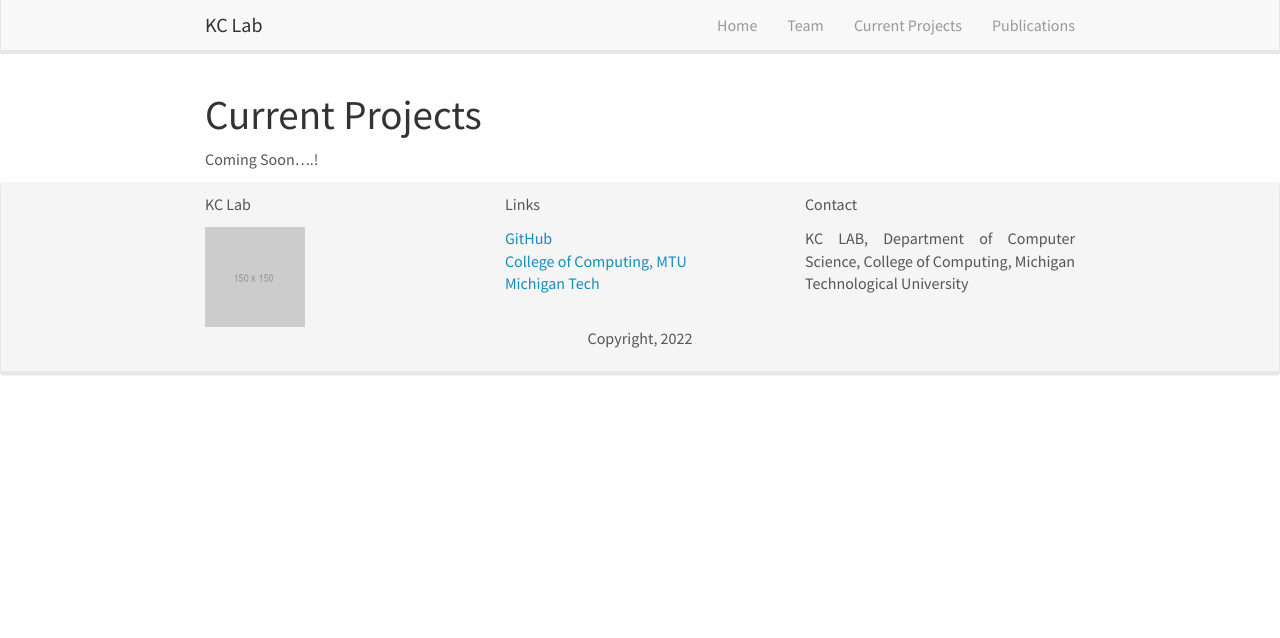
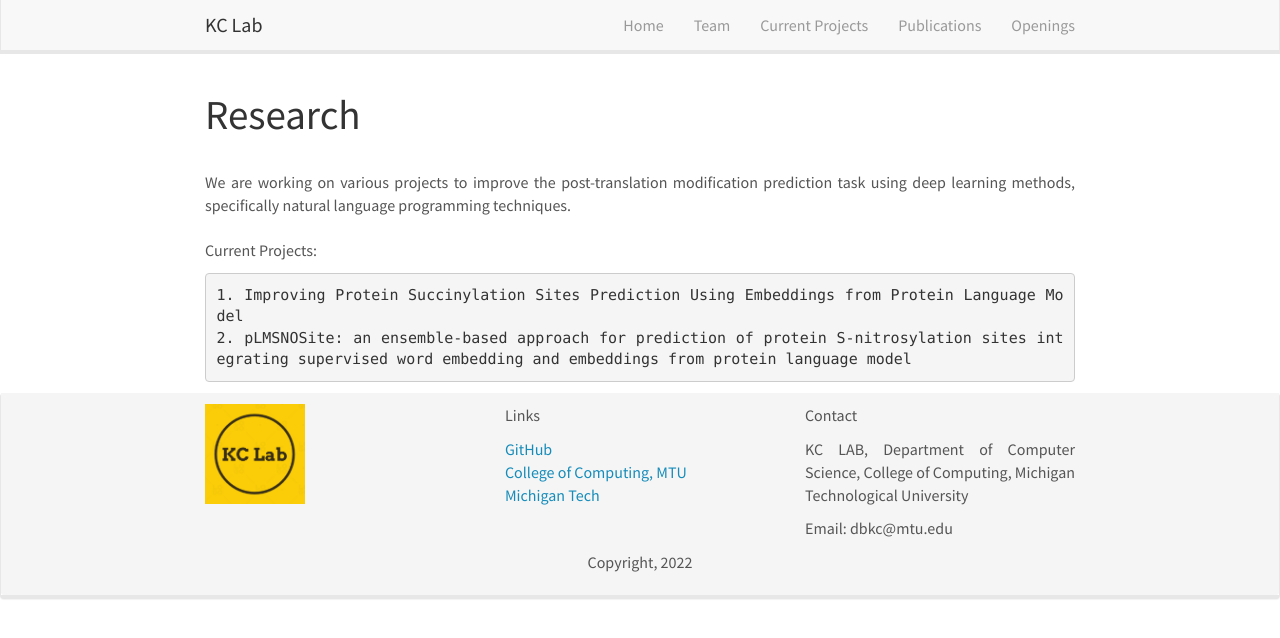
Before and after one commit to pawelparker/KCLabMTU.github.io, a Jekyll site: the page built from _pages/research.md, in a window 1280 px wide. Shown: the top 638 px of the page. Built offline with Jekyll 4.4.1, drawn with Linux system fonts in a browser that asks for light colours; nearby versions of some CDN libraries.

```diff
--- a/_includes/footer.html
+++ b/_includes/footer.html
@@ -3,7 +3,6 @@
 	<div class="container-fluid">
 		<div class="row">
 			<div class="col-sm-4">
-				<p>{{ site.title }}</p>
 				<img class="img-fluid" src="../images/logo/lab-logo.png"
 				     style="max-width: 100px;">
 			</div>
@@ -21,6 +20,7 @@
 			<div class="col-sm-4">
 				<p>Contact</p>
 				<p>KC LAB, Department of Computer Science, College of Computing, Michigan Technological University</p>
+				<p>Email: dbkc@mtu.edu</p>
 			</div>
 		</div>
 
--- a/_includes/header.html
+++ b/_includes/header.html
@@ -19,6 +19,7 @@
 		<!-- <li><a href="{{ site.url }}{{ site.baseurl }}/news">News</a></li> -->
 		<li><a href="{{ site.url }}{{ site.baseurl }}/research">Current Projects</a></li>
 		<li><a href="{{ site.url }}{{ site.baseurl }}/publications">Publications</a></li>
+		<li><a href="{{ site.url }}{{ site.baseurl }}/openings">Openings</a></li>
 	  </ul>
 	</div>
   </div>
--- a/_layouts/homelay.html
+++ b/_layouts/homelay.html
@@ -14,13 +14,13 @@ layout: default
 		<!-- Items -->
 		<div class="carousel-inner" markdown="0">
 			<div class="item active">
-				<img src="{{ site.url }}{{ site.baseurl }}/images/slider/slider-image.png" title="Slide-1" alt="Slide 1" />
+				<img src="{{ site.url }}{{ site.baseurl }}/images/slider/slider-1.png" title="Slide-1" alt="Slide 1" />
 			</div>
 			<div class="item">
-				<img src="{{ site.url }}{{ site.baseurl }}/images/slider/slider-image.png" alt="Slide 2" />
+				<img src="{{ site.url }}{{ site.baseurl }}/images/slider/slider-2.png" alt="Slide 2" />
 			</div>
 			<div class="item">
-				<img src="{{ site.url }}{{ site.baseurl }}/images/slider/slider-image.png" alt="Slide 2" />
+				<img src="{{ site.url }}{{ site.baseurl }}/images/slider/slider-3.png" alt="Slide 2" />
 			</div>
 		</div>
 		<a class="left carousel-control" href="#carousel" role="button" data-slide="prev">
--- a/_pages/research.md
+++ b/_pages/research.md
@@ -6,6 +6,13 @@ sitemap: false
 permalink: /research/
 ---
 
-# Current Projects
+<h1>Research</h1>
 
-Coming Soon....!
+
+<br>
+We are working on various projects to improve the post-translation modification prediction task using deep learning methods, specifically natural language programming techniques.
+<br><br>
+Current Projects:
+
+    1. Improving Protein Succinylation Sites Prediction Using Embeddings from Protein Language Model
+    2. pLMSNOSite: an ensemble-based approach for prediction of protein S-nitrosylation sites integrating supervised word embedding and embeddings from protein language model
```
Also changed, not shown: _pages/openings.md (+9 -3 lines), images/favicon.ico, images/logo/lab-logo.png, images/slider/kclabwebsite/IMG-9970.jpg (added), images/slider/kclabwebsite/IMG-9971.jpg (added), images/slider/kclabwebsite/IMG-9975.jpg (added), images/slider/kclabwebsite/IMG-9976.jpg (added), images/slider/slider-2.png (added), images/slider/slider-3.png (added), 4 other files.
